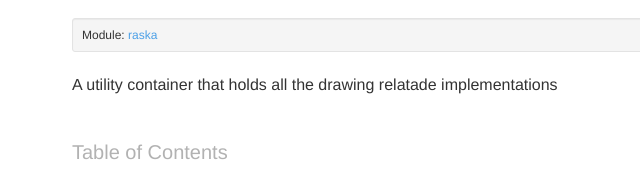
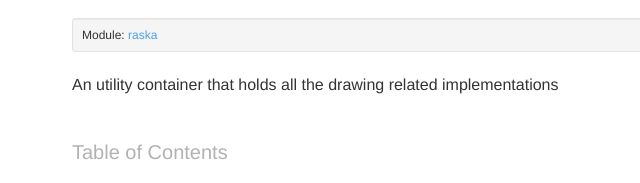
Before and after one commit to felipegtx/Raska, a plain HTML site: page docs/classes/_drawing.html in a window 1280 px wide. Shown: the part 149-332 px from the top of the page, 308-948 px from the left. Drawn offline with Linux system fonts and the light colour scheme.

Commit message:
More wording (sic)

```diff
--- a/docs/classes/_drawing.html
+++ b/docs/classes/_drawing.html
@@ -92,7 +92,7 @@
 
 
                         <div class="yuidoc-class-description">
-                        <p>A utility container that holds all the drawing relatade implementations</p>
+                        <p>An utility container that holds all the drawing related implementations</p>
 
                         </div>
 
--- a/src/raska.js
+++ b/src/raska.js
@@ -720,7 +720,7 @@
 
 
     /**
-     * A utility container that holds all the drawing relatade implementations
+     * An utility container that holds all the drawing related implementations
      *
      * @class _drawing
      * @module raska
```
